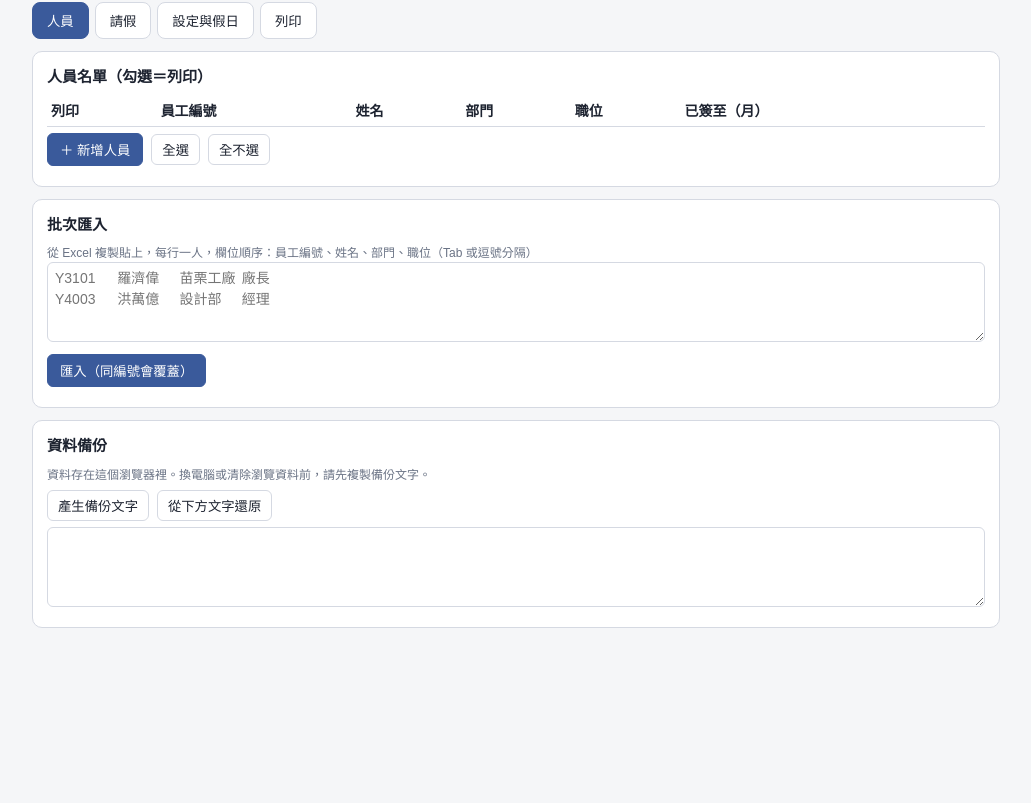
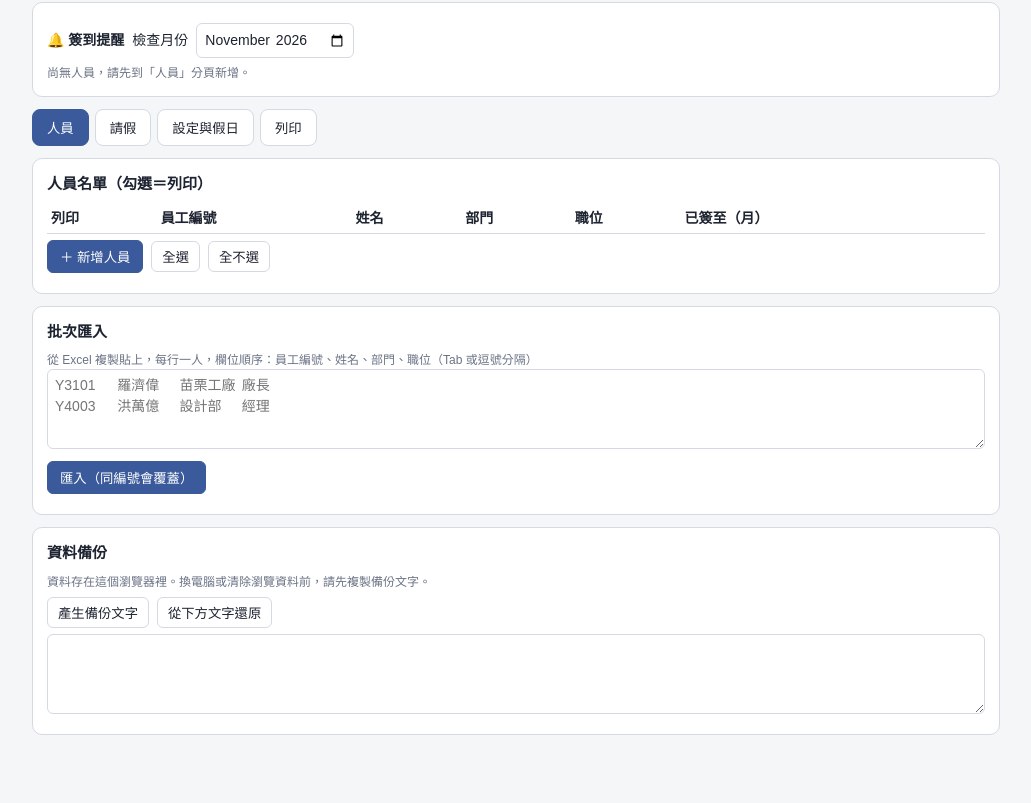
Before and after one commit to kary19940403-sudo/yunglong-time, a plain HTML site: page index.html in a window 1280 px wide. Shown: the part 56-859 px from the top of the page, without its empty margins (124-1155 px from the left). Before the commit the page ends 800 px from the top, so only its background shows below. Drawn offline with Linux system fonts and the light colour scheme.

Commit message:
Add files via upload

```diff
--- a/index.html
+++ b/index.html
@@ -51,6 +51,7 @@ table.l input{width:100%;min-width:70px}
 <div class="ui">
 <h1>🗓️ 簽到表產生器</h1>
 <div class="row" id="cloudbar" style="display:none"><span id="cstat" class="mut"></span><button class="g" id="cin">Google 登入雲端同步</button><button class="g" id="cout" style="display:none">登出</button></div>
+<div class="card" id="remind"></div>
 <div class="tabs" id="tabs"></div>
 
 <div class="pane" id="p-people">
@@ -165,6 +166,19 @@ function renderOut(){
  $('#who').innerHTML=ps.length?`<b>本次列印：</b>${ms.map(([y,m])=>`${y-1911}年${m}月`).join('、')}<br>`+ps.map(p=>`<span style="display:inline-block;border:1px solid var(--bd);border-radius:12px;padding:0 10px;margin:2px 4px 2px 0">${esc(p.no)} ${esc(p.name)}（${esc(p.dept)} ${esc(p.title)}）${p.signed?` <span class="mut">已簽至${+p.signed.slice(0,4)-1911}年${+p.signed.slice(5)}月</span>`:' <span class="mut">尚無簽到紀錄</span>'}</span>`).join(''):'<b>⚠️ 尚未勾選任何人員</b>，請到「人員」分頁勾選要列印的人。';
 }
 
+let remM=(()=>{const n=new Date();return n.getFullYear()+'-'+pad(n.getMonth()+1)})();
+function renderRemind(){
+ const lbl=`${+remM.slice(0,4)-1911}年${+remM.slice(5)}月`,ps=S.people.filter(p=>p.no),miss=ps.filter(p=>!p.signed||p.signed<remM);
+ let h=`<div class="row"><b>🔔 簽到提醒</b> 檢查月份 <input type="month" id="rmm" value="${remM}"></div>`;
+ if(!ps.length)h+='<div class="mut">尚無人員，請先到「人員」分頁新增。</div>';
+ else if(!miss.length)h+=`<div>✅ ${lbl}所有人（${ps.length} 人）都已簽到。</div>`;
+ else h+=`<div>⚠️ ${lbl}還有 <b>${miss.length}</b> 人尚未簽到：</div><div style="line-height:1.9">`+miss.map(p=>`<span style="display:inline-block;border:1px solid var(--bd);border-radius:12px;padding:0 10px;margin:2px 4px 2px 0">${esc(p.name||p.no)} <span class="mut">${p.signed?'已簽至'+(+p.signed.slice(0,4)-1911)+'年'+(+p.signed.slice(5))+'月':'無紀錄'}</span></span>`).join('')+`</div><div class="row"><button class="b" id="rgo">選取這些人並前往列印</button></div>`;
+ $('#remind').innerHTML=h;
+}
+$('#remind').addEventListener('change',e=>{if(e.target.id==='rmm'&&e.target.value){remM=e.target.value;renderRemind()}});
+$('#remind').addEventListener('click',e=>{if(e.target.id!=='rgo')return;
+ S.people.forEach(p=>p.on=!!p.no&&(!p.signed||p.signed<remM));S.pr.m1=S.pr.m2=remM;
+ $('#m1').value=$('#m2').value=remM;renderAll();tab('print')});
 function renderPeople(){
  let h='<tr><th>列印</th><th>員工編號</th><th>姓名</th><th>部門</th><th>職位</th><th>已簽至（月）</th><th></th></tr>';
  S.people.forEach((p,i)=>{h+=`<tr><td><input type="checkbox" data-i="${i}" data-f="on" ${p.on?'checked':''} style="width:auto;min-width:0"></td>`+
@@ -180,7 +194,7 @@ function renderLeaves(){
   h+=`<tr><td>${esc(l.pid)} ${esc(p?p.name:'(已刪除)')}</td><td>${l.from}${l.to&&l.to!==l.from?' ～ '+l.to:''}</td><td>${l.st&&l.en?l.st+'-'+l.en:'整天'}</td><td>${esc(l.type)}</td><td><button class="g" data-ld="${l.id}">刪除</button></td></tr>`}
  $('#ltab').innerHTML=L.length?h:'<tr><td class="mut">尚無請假紀錄</td></tr>';
 }
-function renderAll(){renderPeople();renderLeaves();renderOut();save()}
+function renderAll(){renderRemind();renderPeople();renderLeaves();renderOut();save()}
 
 $('#ptab').addEventListener('change',e=>{const t=e.target,i=t.dataset.i;if(i==null)return;
  S.people[i][t.dataset.f]=t.dataset.f==='on'?t.checked:t.value.trim();if(t.dataset.f==='no'){const old=t.defaultValue}renderAll()});
```
